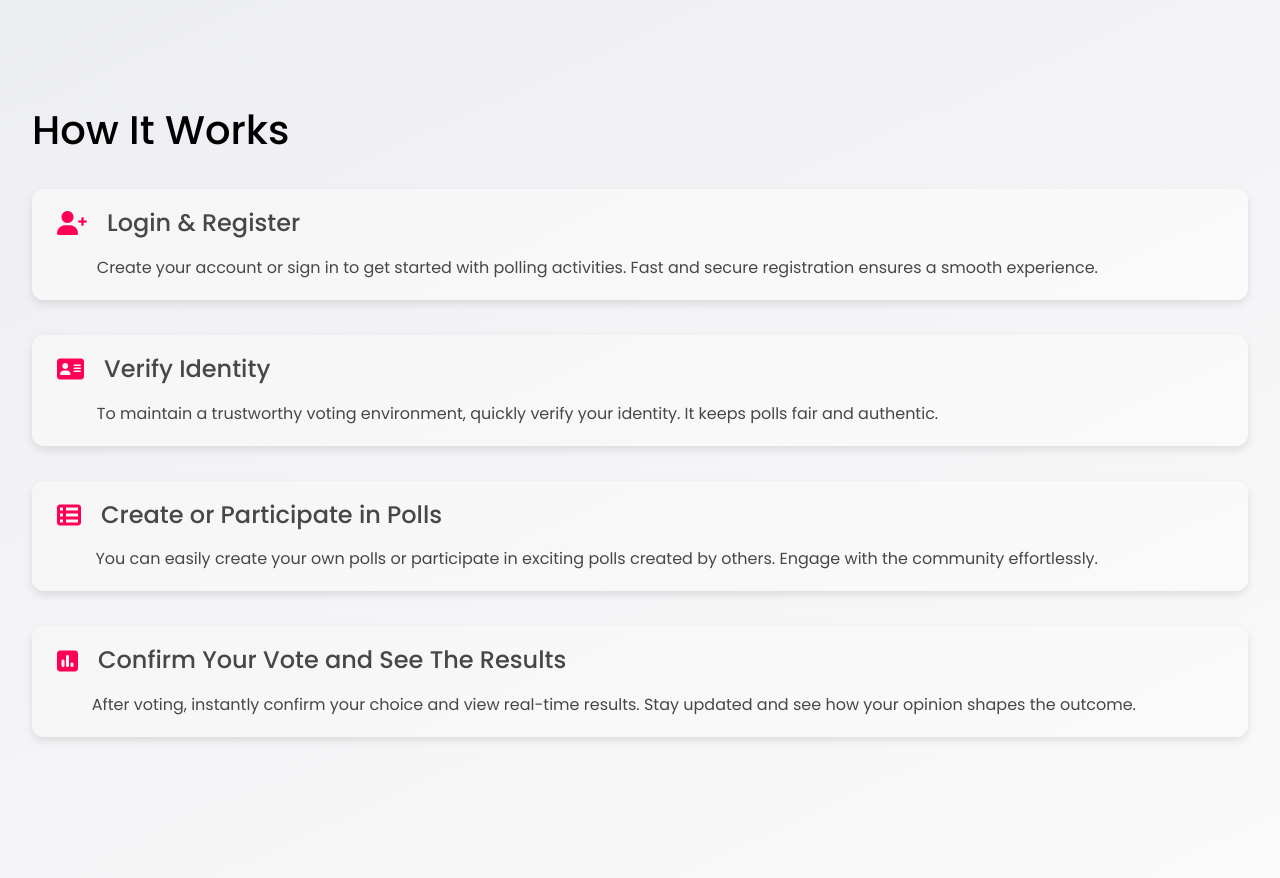
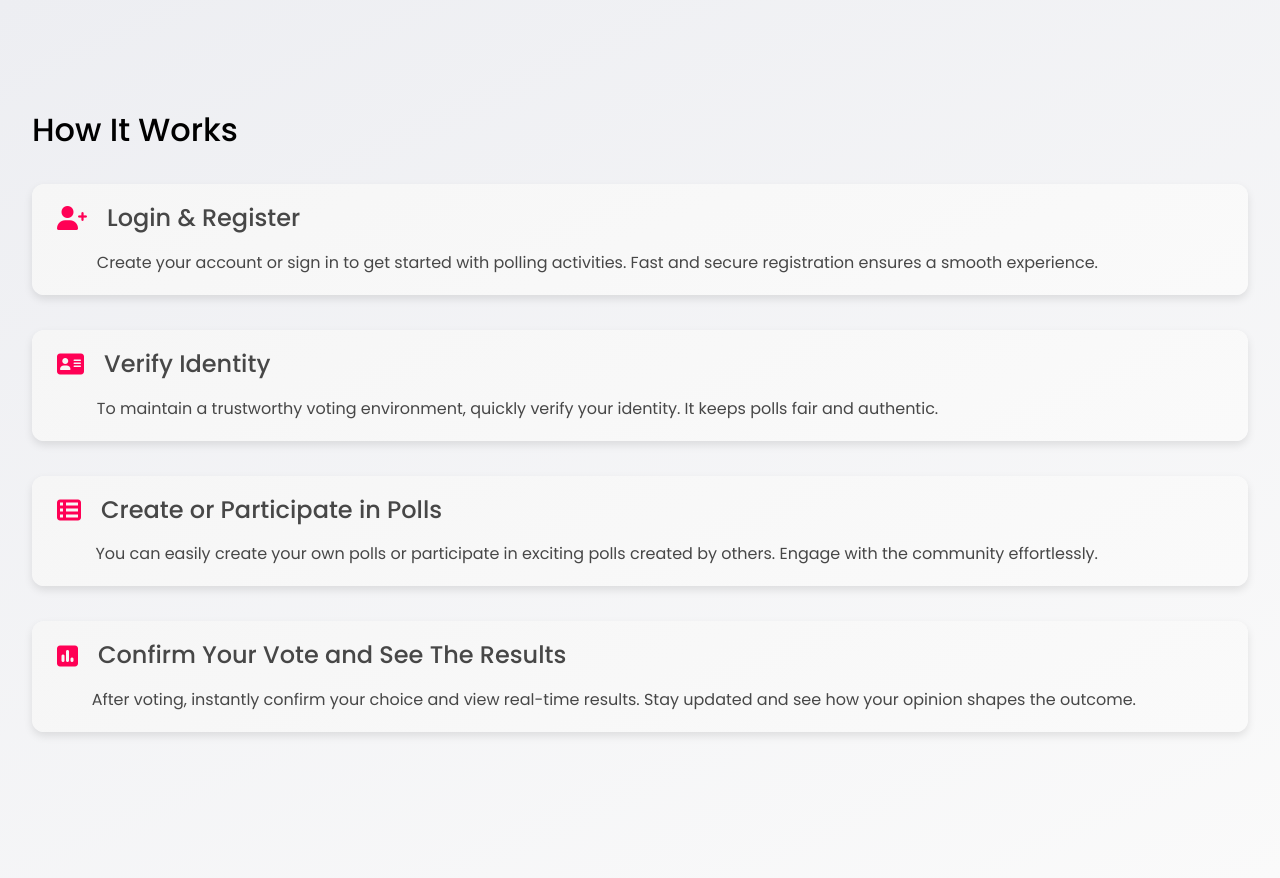
Before and after one commit to ankush-github-11/poll-system, a PHP site: page / in a window 1280 px wide. Shown: the part 2180-3058 px from the top of the page. Run offline with PHP 8.4, Linux system fonts and the light colour scheme; the visitor is signed in with stand-in values (Sample User, id 1); data that the repository does not hold is empty.

Commit message:
Updating Font Size

```diff
--- a/index-stylesheet.css
+++ b/index-stylesheet.css
@@ -1001,7 +1001,7 @@ body{
     flex-direction: column;
     justify-content: center;
 }
-.how-it-works-div h1{
+.how-it-works-div h2{
     margin-bottom: 0px;
     margin: 0px 2.5vw;
 }
--- a/index.php
+++ b/index.php
@@ -313,7 +313,7 @@ if(isset($_POST["createpoll"])){
         </div>
         <div class="total-div-2">
             <div class="how-it-works-div">
-                <h1>How It Works</h1>
+                <h2>How It Works</h2>
                 <div class="how-it-works-under-1 step reveal-me-5">
                     <h4><i class="fa-solid fa-user-plus"></i>Login & Register</h4>
                     <div>Create your account or sign in to get started with polling activities. Fast and secure registration ensures a smooth experience.</div>
```
